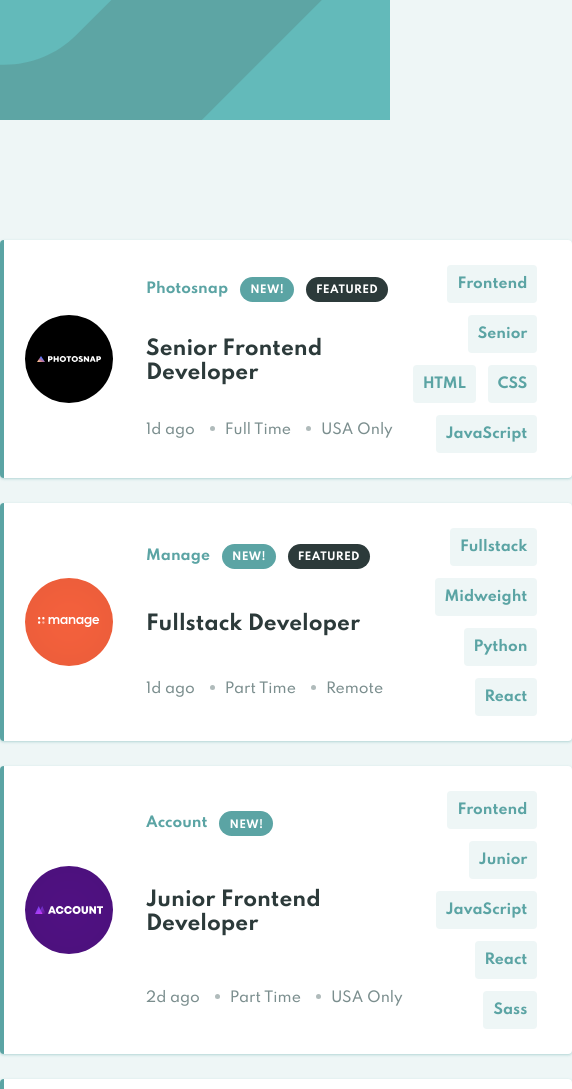
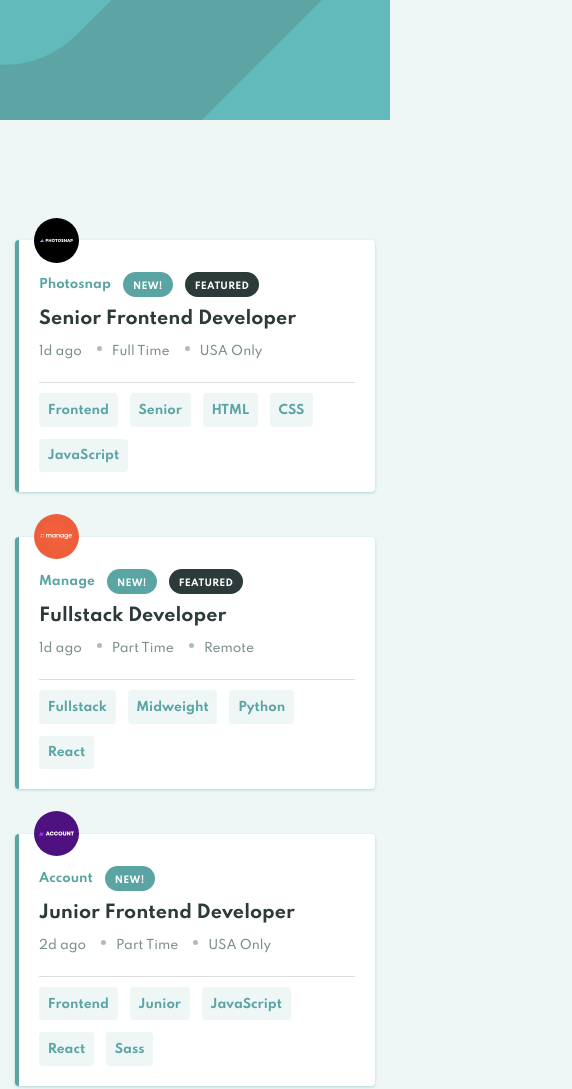
Before and after one commit to VamoCodar/job-listing, a plain HTML site: page index.html in a window 390 px wide. Shown: the top 1089 px of the page, 572 px wide, since content can reach past the window. Drawn offline with nearby package versions, Linux system fonts and the light colour scheme.

Commit message:
mobile + active tag

```diff
--- a/index.html
+++ b/index.html
@@ -74,16 +74,16 @@
             </div>
 
             <ul class="job__tags">
-              <li @click="addTag(item.role)">
-                <p>{{item.role}}</p>
+              <li @click="addTag(item.role)" :class="{ active: contemTag(item.role) }">
+                <p >{{item.role}}</p>
               </li>
-              <li @click="addTag(item.level)">
+              <li @click="addTag(item.level)" :class="{ active: contemTag(item.level) }">
                 <p>{{item.level}}</p>
               </li>
-              <li v-for=" language,index in item.languages" :key="language + index" @click="addTag(language)">
+              <li v-for="language,index in item.languages" :key="language + index" @click="addTag(language)" :class="{ active: contemTag(language) }">
                 <p>{{language}}</p>
               </li>
-              <li v-for=" tool,index in item.tools" :key="tool + index" @click="addTag(tool)">
+              <li v-for=" tool,index in item.tools" :key="tool + index" @click="addTag(tool)" :class="{ active: contemTag(tool) }">
                 <p>{{tool}}</p>
               </li>
             </ul>
--- a/main.js
+++ b/main.js
@@ -89,7 +89,7 @@ const vm = new Vue({
 
         },
 
-
+        contemTag(item) { return this.tagsAtivas.includes(item) }
 
     },
 
--- a/sass/_mixins.scss
+++ b/sass/_mixins.scss
@@ -17,7 +17,7 @@
     }
 
     p {
-        padding: 5px 10px;
+        padding: .3125rem .625rem;
         display: inline-flex;
         align-items: center;
     }
--- a/sass/style.scss
+++ b/sass/style.scss
@@ -14,6 +14,26 @@ $cor-branco-2:hsl(180, 52%, 96%);
 
 $font:'Spartan',
 sans-serif;
+
+
+
+//rem responsivo
+html {
+    --font-base: 100%;
+    font-size: var(--font-base);
+}
+
+@media (max-width: 1440px) {
+    html {
+        font-size: calc(var(--font-base) - 15.25%);
+    }
+}
+
+@media (max-width: 980px) {
+    html {
+        font-size: calc(var(--font-base) - 12.5%);
+    }
+}
 
 
 
@@ -206,7 +226,7 @@ body {
 
     //filter =================
     &__filter {
-        padding: 20px;
+        padding: 1.25rem;
         padding-right: 60px;
         width: 100%;
         @include center;
@@ -291,3 +311,73 @@ body {
 .semTag {
     display: none;
 }
+
+.job__tags li.active {
+    background: $cor-azul-1 !important;
+    color: white !important;
+}
+
+@include d(m) {
+    .job__filter {
+        min-height: 160px;
+        height: max-content;
+        width: calc(100% - 30px);
+        min-width: initial;
+        left: 0;
+        right: 0;
+        margin: 0 auto;
+        height: max-content;
+    }
+
+    .container {
+        padding: 0 15px !important;
+    }
+
+    .job__tags {
+        // grid-column: 1/4;
+        // grid-row: 4;
+    }
+
+    .job__item {
+        position: relative;
+        padding: 32px 20px 20px;
+        grid-template-columns: 1fr 1fr;
+        grid-template-areas:
+            "company company"
+            "name name"
+            "data data"
+            "tags tags";
+
+        img {
+            position: absolute;
+            grid-area: initial;
+            top: -22.5px;
+            left: 15px;
+            // display: none;
+            width: 45px;
+            height: 45px;
+            object-fit: contain;
+        }
+
+        .job__tags {
+            justify-content: start;
+            margin-top: 10px;
+            border-top: 1px solid #00000021;
+            padding-top: 10px;
+        }
+    }
+
+    .job__filter>p {
+        position: absolute;
+        top: -10px;
+        background: #eef6f6;
+        padding: 4px;
+        border-radius: 4px;
+        right: -10px;
+        border: 1px solid #0000000f;
+    }
+
+    .job__wrapper {
+        gap: 45px;
+    }
+}
```
Also changed, not shown: css/style.compilado.css, 1 other file.
